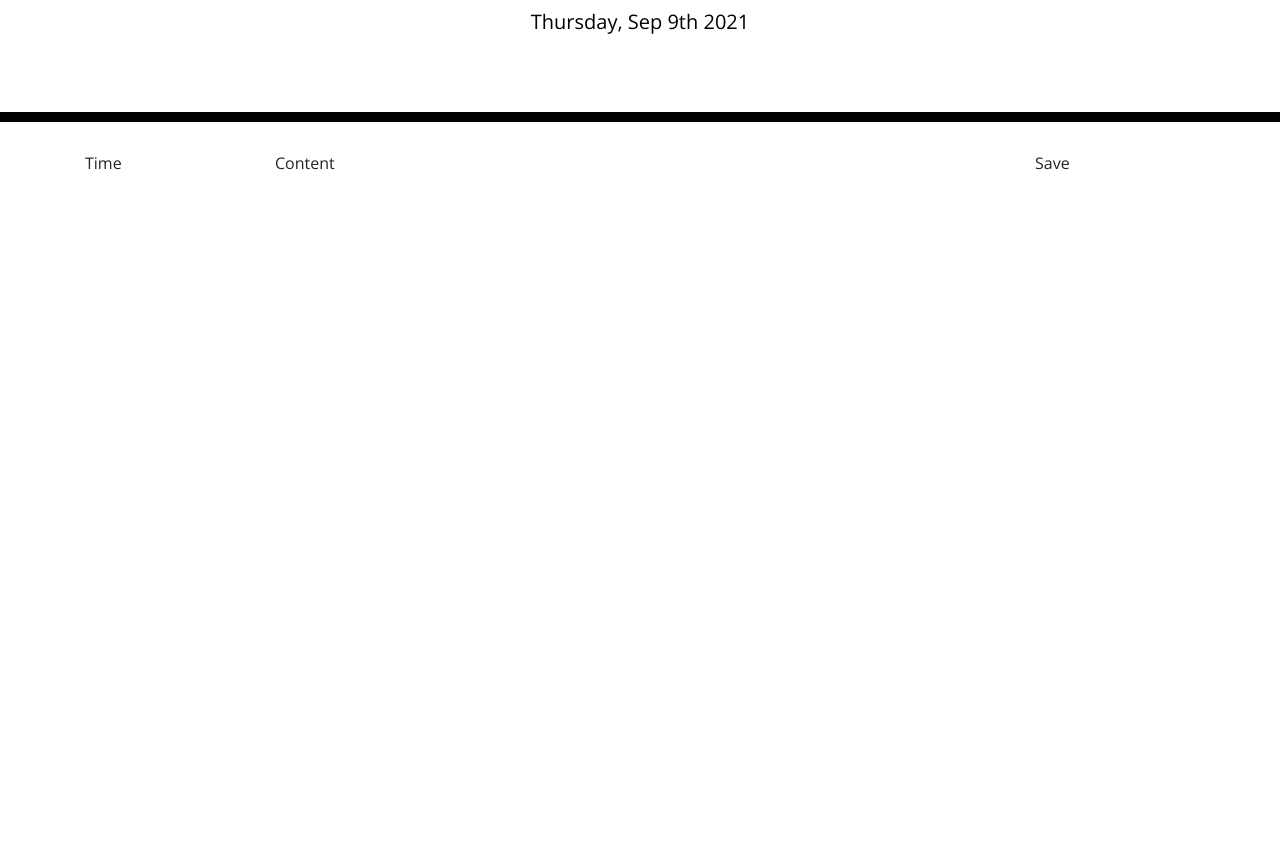
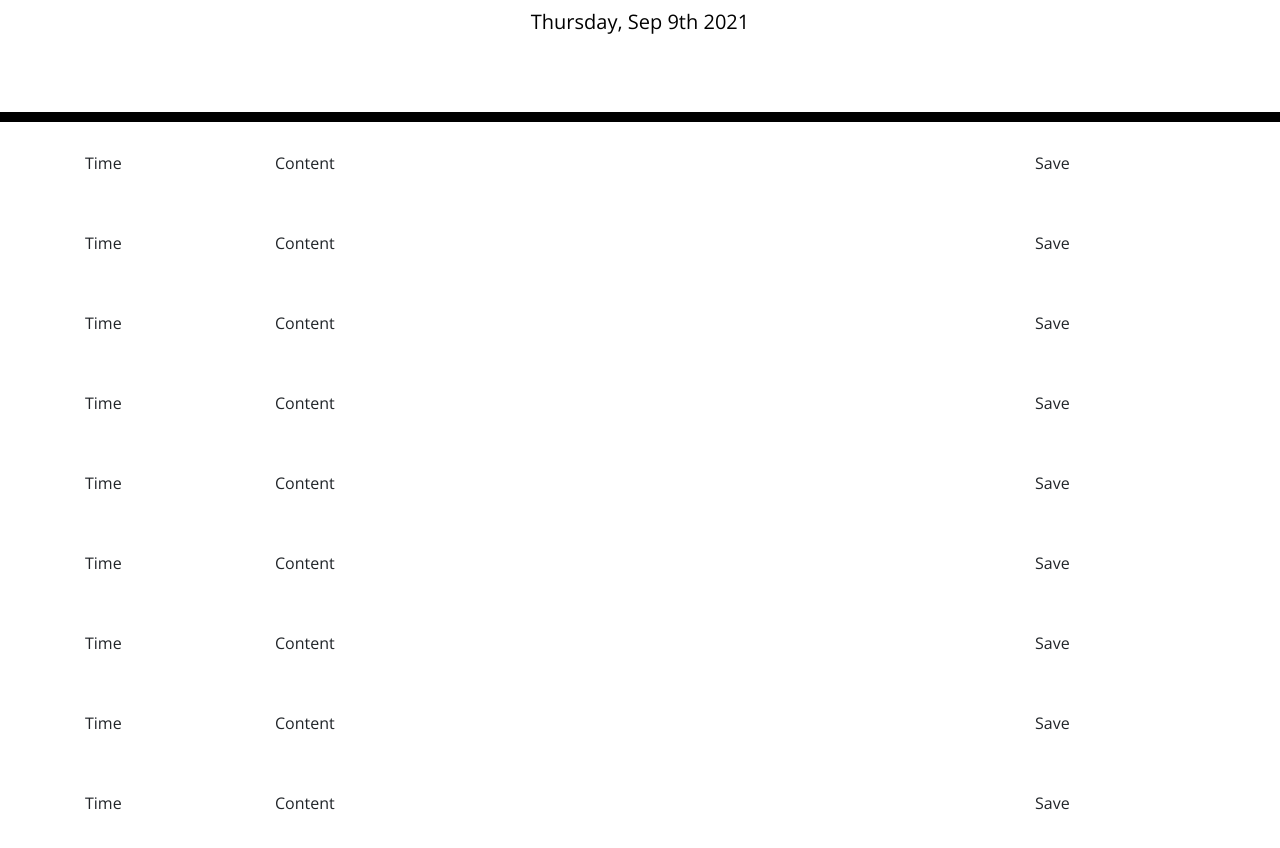
Before and after one commit to Chesebro11/Workdayscheduler, a plain HTML site: page index.html in a window 1280 px wide. Shown: the part 182-1030 px from the top of the page. Before the commit the page ends 800 px from the top, so only its background shows below. Drawn offline with nearby package versions, Linux system fonts and the light colour scheme.

Commit message:
set up outline for the actual schedule

```diff
--- a/index.html
+++ b/index.html
@@ -35,6 +35,54 @@
         <div class="col-8">Content</div>
         <div class="col-2">Save</div>
       </div>
+
+      <div class="row">
+        <div class="col-2">Time</div>
+        <div class="col-8">Content</div>
+        <div class="col-2">Save</div>
+      </div>
+
+      <div class="row">
+        <div class="col-2">Time</div>
+        <div class="col-8">Content</div>
+        <div class="col-2">Save</div>
+      </div>
+
+      <div class="row">
+        <div class="col-2">Time</div>
+        <div class="col-8">Content</div>
+        <div class="col-2">Save</div>
+      </div>
+
+      <div class="row">
+        <div class="col-2">Time</div>
+        <div class="col-8">Content</div>
+        <div class="col-2">Save</div>
+      </div>
+
+      <div class="row">
+        <div class="col-2">Time</div>
+        <div class="col-8">Content</div>
+        <div class="col-2">Save</div>
+      </div>
+
+      <div class="row">
+        <div class="col-2">Time</div>
+        <div class="col-8">Content</div>
+        <div class="col-2">Save</div>
+      </div>
+
+      <div class="row">
+        <div class="col-2">Time</div>
+        <div class="col-8">Content</div>
+        <div class="col-2">Save</div>
+      </div>
+
+      <div class="row">
+        <div class="col-2">Time</div>
+        <div class="col-8">Content</div>
+        <div class="col-2">Save</div>
+      </div>
     </div>
 
     <script src="https://code.jquery.com/jquery-3.4.1.min.js"></script>
```
